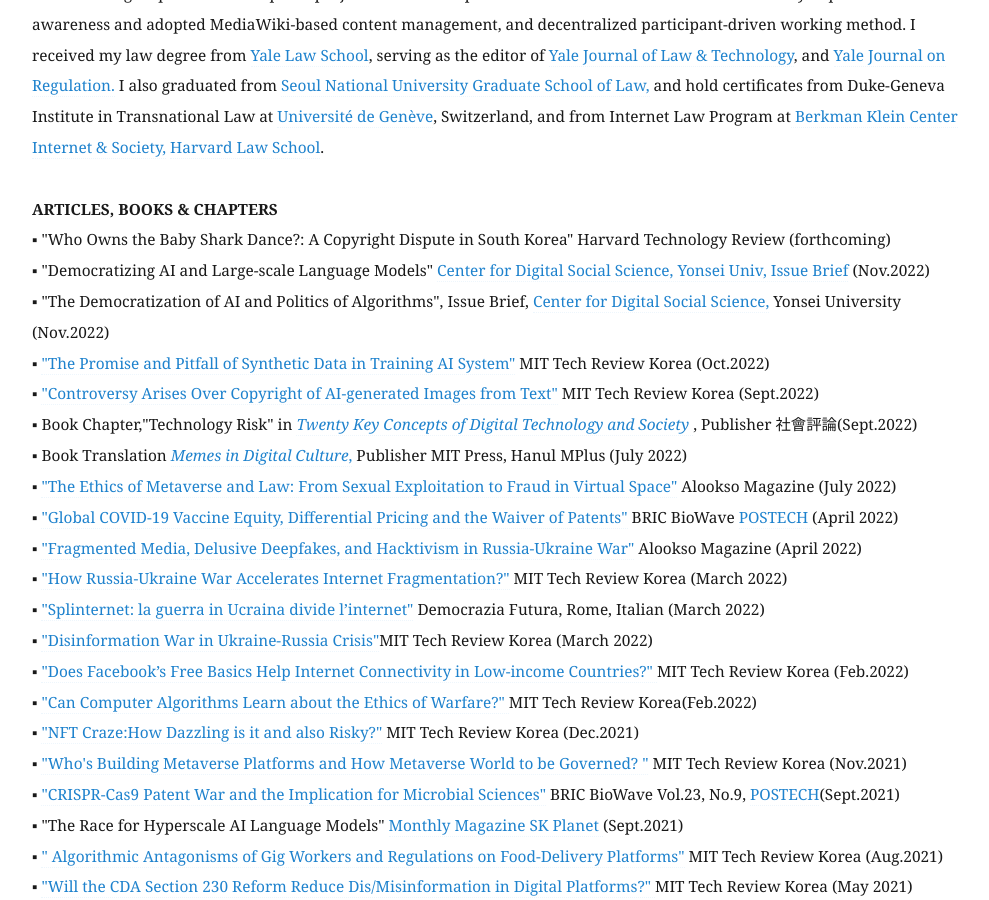
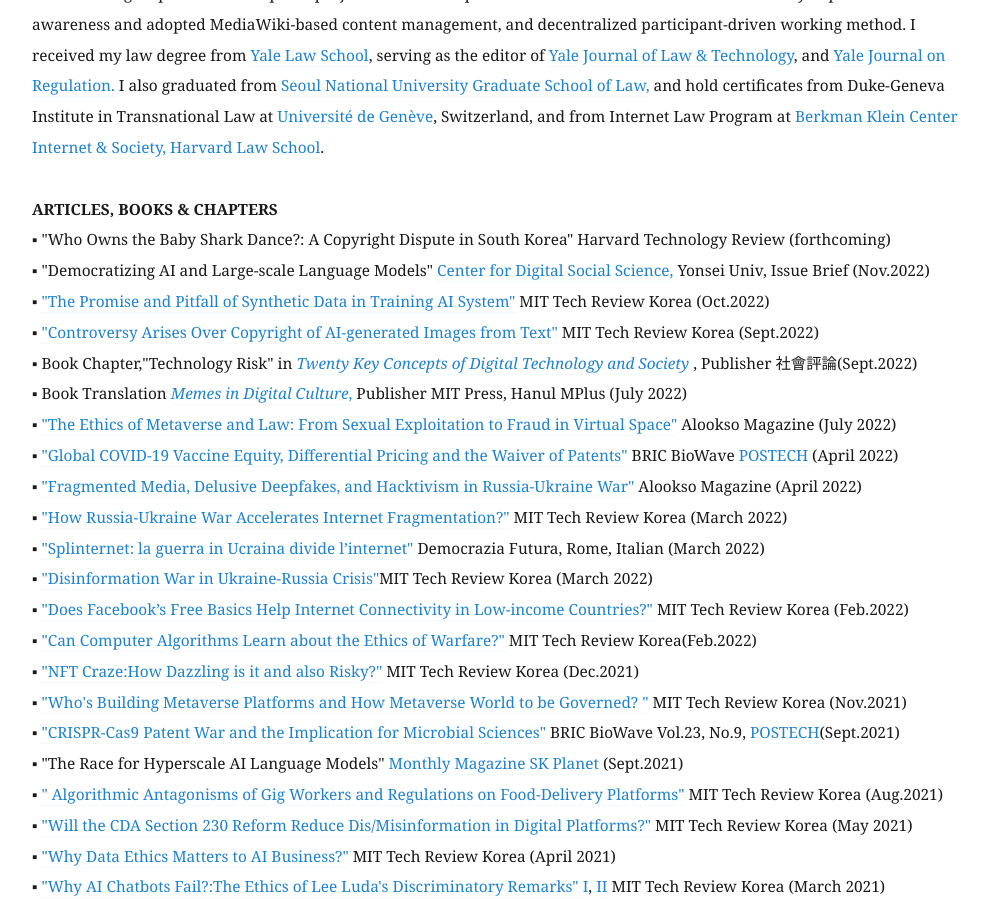
Before and after one commit to eunchangchoi/eunchangchoi.github.io, a Jekyll site: the page built from index.md, in a window 1280 px wide and 900 px high, scrolled down 1835 px. Shown: the whole window, without its empty margins (68-1057 px from the left). Built offline with Jekyll 4.4.1, drawn with Linux system fonts in a browser that asks for light colours.

Commit message:
Update index.md

```diff
--- a/index.md
+++ b/index.md
@@ -34,8 +34,7 @@
 <br>
  <strong> ARTICLES, BOOKS & CHAPTERS </strong> <br>
 ▪ "Who Owns the Baby Shark Dance?: A Copyright Dispute in South Korea" Harvard Technology Review (forthcoming) <br>
-▪ "Democratizing AI and Large-scale Language Models" <a href="http://cdss.yonsei.ac.kr/index.php/issue-brief/"> Center for Digital Social Science, Yonsei Univ, Issue Brief</a> (Nov.2022) <br>
-▪ "The Democratization of AI and Politics of Algorithms", Issue Brief, <a href="http://cdss.yonsei.ac.kr/">Center for Digital Social Science,</a> Yonsei University (Nov.2022)<br>
+▪ "Democratizing AI and Large-scale Language Models" <a href="http://cdss.yonsei.ac.kr/index.php/issue-brief/"> Center for Digital Social Science,</a> Yonsei Univ, Issue Brief (Nov.2022) <br>
 ▪ <a href="https://www.technologyreview.kr/%ed%95%a9%ec%84%b1-%eb%8d%b0%ec%9d%b4%ed%84%b0%ec%9d%98-%ec%8b%9c%eb%8c%80%ea%b0%80-%ec%98%a4%ea%b3%a0-%ec%9e%88%eb%8b%a4/"> "The Promise and Pitfall of Synthetic Data in Training AI System"</a> MIT Tech Review Korea (Oct.2022)<br>
 ▪ <a href="https://www.technologyreview.kr/%ed%85%8d%ec%8a%a4%ed%8a%b8%eb%a5%bc-%ec%9d%b4%eb%af%b8%ec%a7%80%eb%a1%9c-%eb%b0%94%ea%bf%94%ec%a3%bc%eb%8a%94-ai%eb%a5%bc-%eb%91%98%eb%9f%ac%ec%8b%bc-%ec%a0%80%ec%9e%91%ea%b6%8c-%eb%85%bc%ec%9f%81/"> "Controversy Arises Over Copyright of AI-generated Images from Text"</a> MIT Tech Review Korea (Sept.2022)<br>
 ▪ Book Chapter,"Technology Risk" in <i> <a href="https://sapyoung.com/bbs/board.php?bo_table=booklist2&wr_id=431"> Twenty Key Concepts of Digital Technology and Society </a> </i>, Publisher 社會評論(Sept.2022) <br>
```
